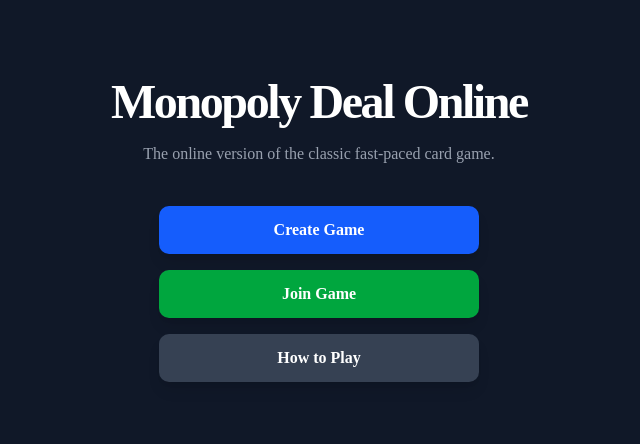
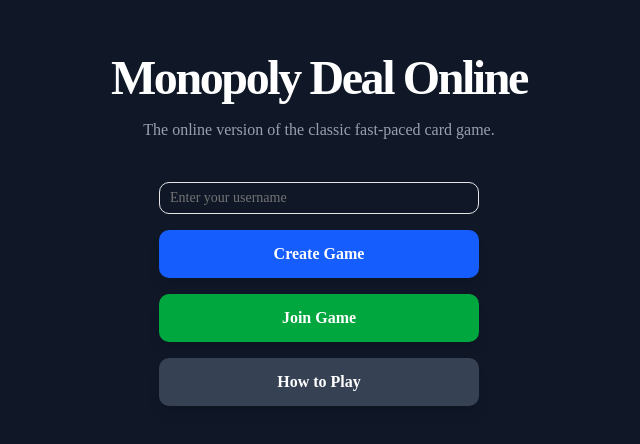
Before and after one commit to BalloonAnd888/csufopoly, a Next.js app: page / in a window 1280 px wide. Shown: the part 170-614 px from the top of the page, without its empty margins (321-961 px from the left). Built offline with nearby package versions, Linux system fonts and the light colour scheme.

Commit message:
Added a tooltip
- Added a input field for the username. When the input field is empty, the create and join game buttons are disabled
- Added a tooltip when the create and join game button are disabled

```diff
--- a/app/page.tsx
+++ b/app/page.tsx
@@ -3,10 +3,18 @@
 import Link from "next/link";
 import { useRouter } from "next/navigation";
 import { useState } from "react";
+import { Input } from "@/components/ui/input";
+import {
+  Tooltip,
+  TooltipContent,
+  TooltipProvider,
+  TooltipTrigger,
+} from "@/components/ui/tooltip";
 
 export default function HomePage() {
   const router = useRouter();
   const [isCreating, setIsCreating] = useState(false);
+  const [username, setUsername] = useState("");
 
   const handleCreateGame = async () => {
     setIsCreating(true);
@@ -38,19 +46,52 @@
       </div>
 
       <div className="flex flex-col space-y-4 w-full max-w-xs">
+        <Input
+          id="username"
+          placeholder="Enter your username"
+          type="text"
+          value={username}
+          onChange={(e) => setUsername(e.target.value)}
+          required
+        />
+        <TooltipProvider>
+          <Tooltip>
+            <TooltipTrigger asChild>
+              <span className="w-full block">
                 <button
                   onClick={handleCreateGame}
-          disabled={isCreating}
-          className="w-full bg-blue-600 hover:bg-blue-700 disabled:opacity-50 text-white font-bold py-3 px-4 rounded-lg transition duration-200 shadow-lg text-center"
+                  disabled={isCreating || !username.trim()}
+                  className="w-full bg-blue-600 hover:bg-blue-700 cursor-pointer disabled:pointer-events-none text-white font-bold py-3 px-4 rounded-lg transition duration-200 shadow-lg text-center"
                 >
                   {isCreating ? "Creating..." : "Create Game"}
                 </button>
-        <Link
-          href="/join"
-          className="w-full bg-green-600 hover:bg-green-700 text-white font-bold py-3 px-4 rounded-lg transition duration-200 shadow-lg text-center"
+              </span>
+            </TooltipTrigger>
+            {!username.trim() && (
+              <TooltipContent>
+                <p>Enter Username</p>
+              </TooltipContent>
+            )}
+          </Tooltip>
+          <Tooltip>
+            <TooltipTrigger asChild>
+              <span className="w-full block">
+                <button
+                  onClick={() => router.push("/join")}
+                  disabled={!username.trim()}
+                  className="w-full bg-green-600 hover:bg-green-700 cursor-pointer disabled:pointer-events-none text-white font-bold py-3 px-4 rounded-lg transition duration-200 shadow-lg text-center"
                 >
                   Join Game
-        </Link>
+                </button>
+              </span>
+            </TooltipTrigger>
+            {!username.trim() && (
+              <TooltipContent>
+                <p>Enter Username</p>
+              </TooltipContent>
+            )}
+          </Tooltip>
+        </TooltipProvider>
         <Link
           href="/howToPlay"
           className="w-full bg-gray-700 hover:bg-gray-800 text-white font-bold py-3 px-4 rounded-lg transition duration-200 shadow-lg text-center"
--- /dev/null
+++ b/components/ui/input.tsx
@@ -0,0 +1,19 @@
+import * as React from "react"
+
+import { cn } from "@/lib/utils"
+
+function Input({ className, type, ...props }: React.ComponentProps<"input">) {
+  return (
+    <input
+      type={type}
+      data-slot="input"
+      className={cn(
+        "h-8 w-full min-w-0 rounded-lg border border-input bg-transparent px-2.5 py-1 text-base transition-colors outline-none file:inline-flex file:h-6 file:border-0 file:bg-transparent file:text-sm file:font-medium file:text-foreground placeholder:text-muted-foreground focus-visible:border-ring focus-visible:ring-3 focus-visible:ring-ring/50 disabled:pointer-events-none disabled:cursor-not-allowed disabled:bg-input/50 disabled:opacity-50 aria-invalid:border-destructive aria-invalid:ring-3 aria-invalid:ring-destructive/20 md:text-sm dark:bg-input/30 dark:disabled:bg-input/80 dark:aria-invalid:border-destructive/50 dark:aria-invalid:ring-destructive/40",
+        className
+      )}
+      {...props}
+    />
+  )
+}
+
+export { Input }
--- /dev/null
+++ b/components/ui/tooltip.tsx
@@ -0,0 +1,57 @@
+"use client";
+
+import * as React from "react";
+import { Tooltip as TooltipPrimitive } from "radix-ui";
+
+import { cn } from "@/lib/utils";
+
+function TooltipProvider({
+  delayDuration = 0,
+  ...props
+}: React.ComponentProps<typeof TooltipPrimitive.Provider>) {
+  return (
+    <TooltipPrimitive.Provider
+      data-slot="tooltip-provider"
+      delayDuration={delayDuration}
+      {...props}
+    />
+  );
+}
+
+function Tooltip({
+  ...props
+}: React.ComponentProps<typeof TooltipPrimitive.Root>) {
+  return <TooltipPrimitive.Root data-slot="tooltip" {...props} />;
+}
+
+function TooltipTrigger({
+  ...props
+}: React.ComponentProps<typeof TooltipPrimitive.Trigger>) {
+  return <TooltipPrimitive.Trigger data-slot="tooltip-trigger" {...props} />;
+}
+
+function TooltipContent({
+  className,
+  sideOffset = 0,
+  children,
+  ...props
+}: React.ComponentProps<typeof TooltipPrimitive.Content>) {
+  return (
+    <TooltipPrimitive.Portal>
+      <TooltipPrimitive.Content
+        data-slot="tooltip-content"
+        sideOffset={sideOffset}
+        className={cn(
+          "z-50 inline-flex w-fit max-w-xs origin-(--radix-tooltip-content-transform-origin) items-center gap-1.5 rounded-md bg-foreground px-3 py-1.5 text-xs text-background has-data-[slot=kbd]:pr-1.5 data-[side=bottom]:slide-in-from-top-2 data-[side=left]:slide-in-from-right-2 data-[side=right]:slide-in-from-left-2 data-[side=top]:slide-in-from-bottom-2 **:data-[slot=kbd]:relative **:data-[slot=kbd]:isolate **:data-[slot=kbd]:z-50 **:data-[slot=kbd]:rounded-sm data-[state=delayed-open]:animate-in data-[state=delayed-open]:fade-in-0 data-[state=delayed-open]:zoom-in-95 data-open:animate-in data-open:fade-in-0 data-open:zoom-in-95 data-closed:animate-out data-closed:fade-out-0 data-closed:zoom-out-95",
+          className,
+        )}
+        {...props}
+      >
+        {children}
+        <TooltipPrimitive.Arrow className="z-50 size-2.5 translate-y-[calc(-50%-2px)] rotate-45 rounded-xs bg-foreground fill-foreground" />
+      </TooltipPrimitive.Content>
+    </TooltipPrimitive.Portal>
+  );
+}
+
+export { Tooltip, TooltipContent, TooltipProvider, TooltipTrigger };
```
Lines whose indentation alone changed are shown as unchanged.
